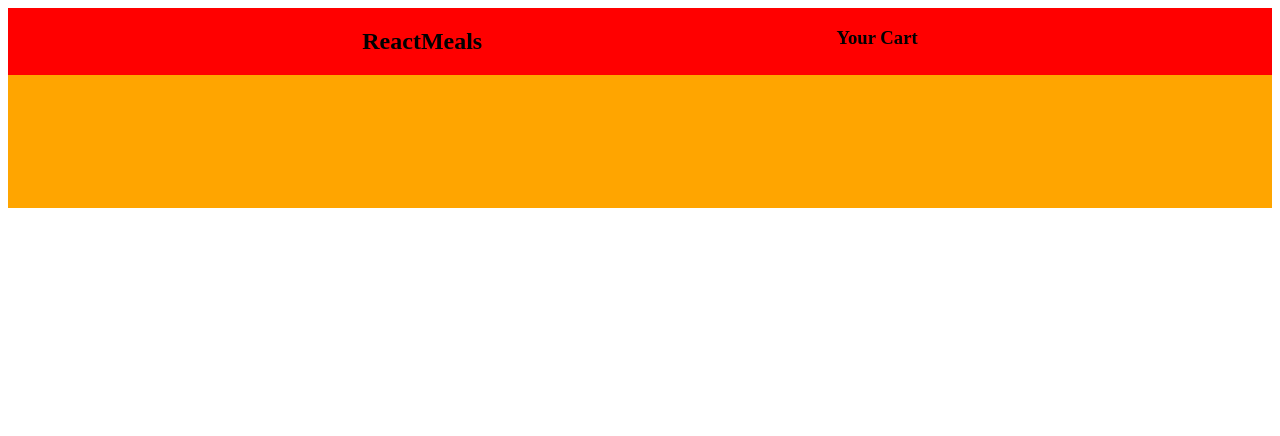
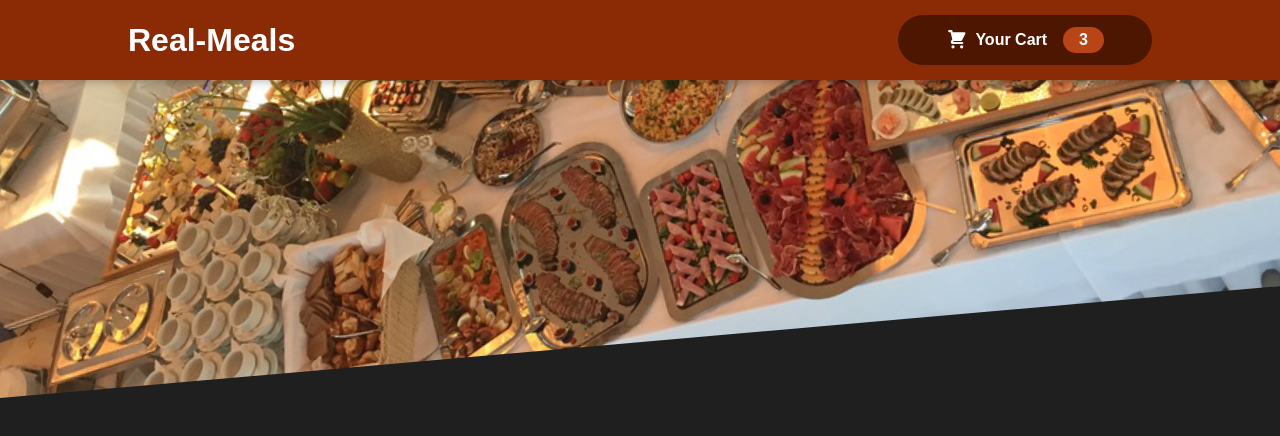
Before and after one commit to dmcdante007/Food-order-App, a React (Create React App) app: page / in a window 1280 px wide. Shown: the top 436 px of the page. Built offline with nearby package versions, Linux system fonts and the light colour scheme.

Commit message:
"Created-Header"

```diff
--- a/src/App.js
+++ b/src/App.js
@@ -1,10 +1,12 @@
-import React from "react";
-import MealHeader from "./components/MealHeader";
+import React,{Fragment} from "react";
+import Header from "./components/Layout/Header";
 
 
 function App() {
   return (
-    <MealHeader/>
+    <Fragment>
+    <Header/>
+    </Fragment>
   );
 }
 
--- /dev/null
+++ b/src/components/Cart/CartIcon.js
@@ -0,0 +1,13 @@
+const CartIcon = () => {
+    return (
+      <svg
+        xmlns='http://www.w3.org/2000/svg'
+        viewBox='0 0 20 20'
+        fill='currentColor'
+      >
+        <path d='M3 1a1 1 0 000 2h1.22l.305 1.222a.997.997 0 00.01.042l1.358 5.43-.893.892C3.74 11.846 4.632 14 6.414 14H15a1 1 0 000-2H6.414l1-1H14a1 1 0 00.894-.553l3-6A1 1 0 0017 3H6.28l-.31-1.243A1 1 0 005 1H3zM16 16.5a1.5 1.5 0 11-3 0 1.5 1.5 0 013 0zM6.5 18a1.5 1.5 0 100-3 1.5 1.5 0 000 3z' />
+      </svg>
+    );
+  };
+
+  export default CartIcon;
--- /dev/null
+++ b/src/components/Layout/Header.js
@@ -0,0 +1,20 @@
+import React from "react";
+import mealsImg from "../../assets/meals.jpg";
+import classes from "./Header.module.css";
+import HeaderCartButton from "./HeaderCartButton";
+
+const Header = () => {
+  return (
+    <React.Fragment>
+      <header className={classes.header}>
+        <h1>Real-Meals</h1>
+        <HeaderCartButton/>
+      </header>
+      <div className={classes["main-image"]}>
+        <img src={mealsImg} alt="A table full of dishes" />
+      </div>
+    </React.Fragment>
+  );
+};
+
+export default Header;
--- /dev/null
+++ b/src/components/Layout/Header.module.css
@@ -0,0 +1,29 @@
+.header {
+    position: fixed;
+    top: 0;
+    left: 0;
+    width: 100%;
+    height: 5rem;
+    background-color: #8a2b06;
+    color: white;
+    display: flex;
+    justify-content: space-between;
+    align-items: center;
+    padding: 0 10%;
+    box-shadow: 0 2px 8px rgba(0, 0, 0, 0.25);
+    z-index: 10;
+  }
+
+  .main-image {
+    width: 100%;
+    height: 25rem;
+    z-index: 0;
+    overflow: hidden;
+  }
+
+  .main-image img {
+    width: 110%;
+    height: 100%;
+    object-fit: cover;
+    transform: rotateZ(-5deg) translateY(-4rem) translateX(-1rem);
+  }
--- /dev/null
+++ b/src/components/Layout/HeaderCartButton.js
@@ -0,0 +1,20 @@
+import React from "react";
+import CartIcon from "../Cart/CartIcon";
+import classes from "./HeaderCartButton.module.css"
+
+const HeaderCartButton = (props) => {
+
+    return <React.Fragment>
+    <button className={classes.button}>
+        <span className={classes.icon}>
+            <CartIcon/>
+        </span>
+        <span >Your Cart</span>
+        <span className={classes.badge}>
+            3
+        </span>
+    </button>
+    </React.Fragment>
+}
+
+export default HeaderCartButton
--- /dev/null
+++ b/src/components/Layout/HeaderCartButton.module.css
@@ -0,0 +1,59 @@
+.button {
+    cursor: pointer;
+    font: inherit;
+    border: none;
+    background-color: #4d1601;
+    color: white;
+    padding: 0.75rem 3rem;
+    display: flex;
+    justify-content: space-around;
+    align-items: center;
+    border-radius: 25px;
+    font-weight: bold;
+  }
+
+  .button:hover,
+  .button:active {
+    background-color: #2c0d00;
+  }
+
+  .icon {
+    width: 1.35rem;
+    height: 1.35rem;
+    margin-right: 0.5rem;
+  }
+
+  .badge {
+    background-color: #b94517;
+    padding: 0.25rem 1rem;
+    border-radius: 25px;
+    margin-left: 1rem;
+    font-weight: bold;
+  }
+
+  .button:hover .badge,
+  .button:active .badge {
+    background-color: #92320c;
+  }
+
+  .bump {
+    animation: bump 300ms ease-out;
+  }
+
+  @keyframes bump {
+    0% {
+      transform: scale(1);
+    }
+    10% {
+      transform: scale(0.9);
+    }
+    30% {
+      transform: scale(1.1);
+    }
+    50% {
+      transform: scale(1.15);
+    }
+    100% {
+      transform: scale(1);
+    }
+  }
--- a/src/components/MealHeader.js
+++ /dev/null
@@ -1,22 +0,0 @@
-import React from "react";
-
-const MealHeader = () => {
-  return (
-    <React.Fragment>
-      <header style={{ backgroundColor: "orange", height: "200px" }}>
-        <nav
-          style={{
-            backgroundColor: "Red",
-            display: "flex",
-            justifyContent: "space-evenly",
-          }}
-        >
-          <h1>ReactMeals</h1>
-          <h3>Your Cart</h3>
-        </nav>
-      </header>
-    </React.Fragment>
-  );
-};
-
-export default MealHeader;
--- a/src/index.css
+++ b/src/index.css
@@ -0,0 +1,16 @@
+@import url('https://fonts.googleapis.com/css2?family=Noto+Sans+JP:wght@400;700&display=swap');
+
+* {
+  box-sizing: border-box;
+}
+
+html {
+  font-family:  sans-serif;
+  background: #1f1f1f;
+
+}
+
+body {
+  margin: 0;
+
+}
```
Also changed, not shown: src/assets/meals.jpg (added).
